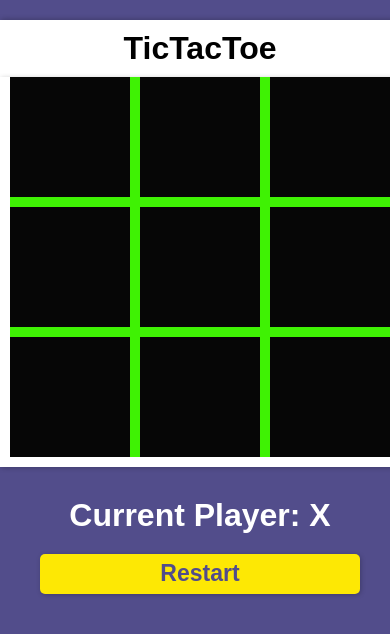
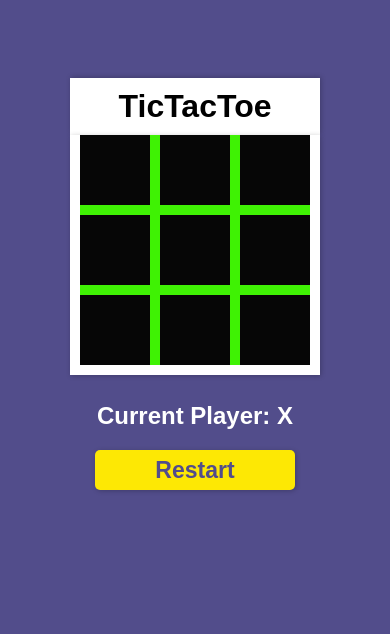
Before and after one commit to ElimarLucena/Tic-Tac-Toe, a React (Create React App) app in the folder tic-tac-toe/: page / in a window 390 px wide. Shown: the top 634 px of the page. Built offline with nearby package versions, Linux system fonts and the light colour scheme.

Commit message:
style: adding Responsive  to mobile

```diff
--- a/tic-tac-toe/src/Components/TicTacToe/style.css
+++ b/tic-tac-toe/src/Components/TicTacToe/style.css
@@ -145,3 +145,89 @@
   background-color: rgb(82, 77, 139);
   color: rgb(63, 242, 4);
 }
+
+/* for mobile phones */
+
+@media screen and (max-width: 480px) and (min-width: 401px) {
+  .main-container {
+    padding-top: 20%;
+  }
+
+  .game-container {
+    width: 280px;
+  }
+
+  .box {
+    width: 80px;
+    height: 80px;
+  }
+
+  .X {
+    font-size: 35px;
+  }
+
+  .O {
+    font-size: 35px;
+  }
+
+  .currPlayer {
+    margin-top: 7px;
+    font-size: 24px;
+  }
+
+  .winner-again {
+    grid-template-columns: 1fr 250px 1fr;
+  }
+
+  .winner {
+    margin-top: 7px;
+    font-size: 24px;
+  }
+
+  .try-again {
+    margin-top: 7px;
+    font-size: 24px;
+  }
+}
+
+@media screen and (min-width: 270px) and (max-width: 400px) {
+  .main-container {
+    padding-top: 20%;
+  }
+
+  .game-container {
+    width: 250px;
+  }
+
+  .box {
+    width: 70px;
+    height: 70px;
+  }
+
+  .X {
+    font-size: 35px;
+  }
+
+  .O {
+    font-size: 35px;
+  }
+
+  .currPlayer {
+    margin-top: 7px;
+    font-size: 24px;
+  }
+
+  .winner-again {
+    grid-template-columns: 1fr 250px 1fr;
+  }
+
+  .winner {
+    margin-top: 7px;
+    font-size: 24px;
+  }
+
+  .try-again {
+    margin-top: 7px;
+    font-size: 24px;
+  }
+}
```
